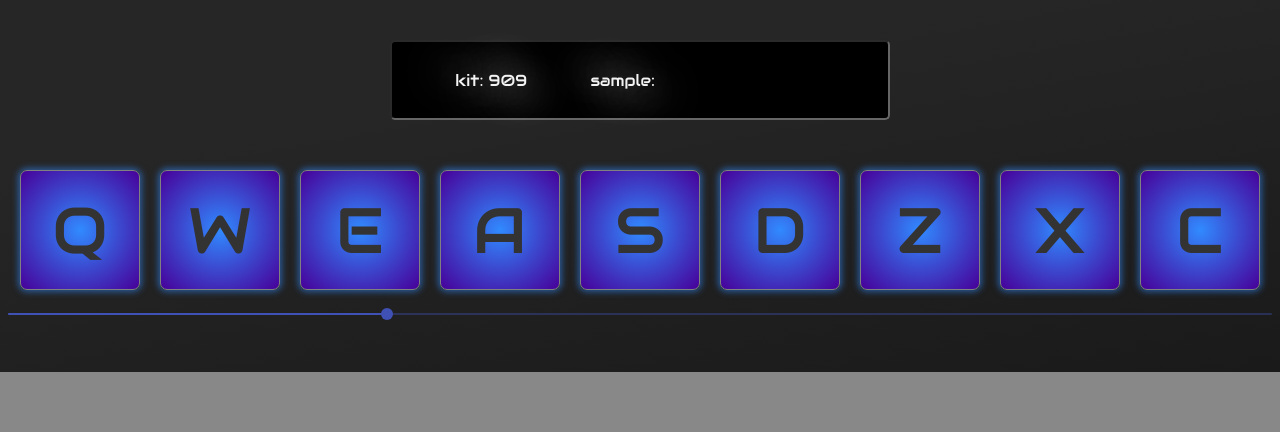
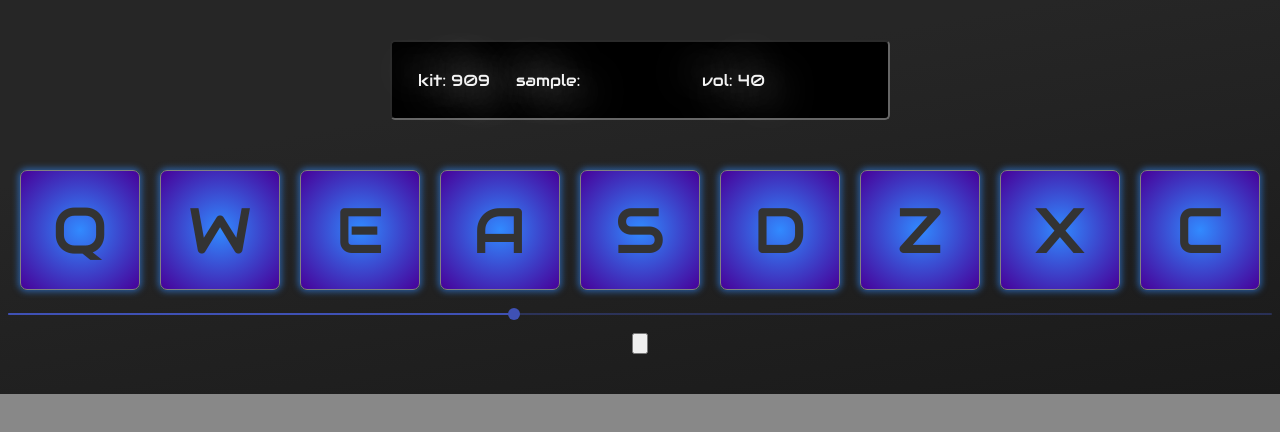
Before and after one commit to marcocosta1618/drum-machine, a React (Create React App) app: page / in a window 1280 px wide. Shown: the top 432 px of the page. Built offline with nearby package versions, Linux system fonts and the light colour scheme.

Commit message:
Add PowerButton.js component with functionality
Signed-off-by: marcocosta1618 <marcocosta1618@gmail.com>

```diff
--- a/src/components/Display.js
+++ b/src/components/Display.js
@@ -1,12 +1,13 @@
-//import React from 'react';
-
 export default function Display(props) {
 
-    return(
+    return props.power ? (
         <div id="display">
             <p>kit: 909</p>
             <p>sample: {props.soundLabel}</p>
-            {/* <p>{props.volume}</p> */}
+            <p>vol: {props.volume}</p>
+        </div>
+    ) : (
+        <div id="display">
         </div>
     )
 }
--- a/src/components/DrumPad.js
+++ b/src/components/DrumPad.js
@@ -8,8 +8,8 @@ export default function DrumPad(props) {
     const buttonEl = useRef(null);
 
     const handleClick = function(e) {
-        // play sound and prevent Uncaught(in promise) DOMException when running
-        // FCC test suite in Chrome:
+        // play sound (and prevent promise errors when running
+        // FCC test suite in Chrome):
         const sound = audioEl.current;
         // <audio /> volume range is 0. - 1.
         sound.volume = props.volume * 0.01;
@@ -21,18 +21,27 @@ export default function DrumPad(props) {
                     console.log(error);
                 })
         }
-        // update display
+        // update display and flashes pads
         props.updateDisplay(e.target.id);
-        // lightning button on keypresses
+        // lightning button on keypresses by rapidly toggling CSS classes
         const button = buttonEl.current;
         button.classList.toggle('press');
         setTimeout(() => button.classList.toggle('press'), 75);
     }
 
     return (
-        <button id={props.id} className="drum-pad" ref={buttonEl} onClick={handleClick} >
+        <button id={props.id}
+                className="drum-pad"
+                ref={buttonEl}
+                onClick={handleClick}
+                disabled={!props.power}
+                autoComplete="off" >
             {props.padLabel}
-            <audio id={props.padLabel} className="clip" ref={audioEl} src={props.url}></audio>
+            <audio id={props.padLabel}
+                   className="clip"
+                   ref={audioEl}
+                   src={props.url}>
+            </audio>
         </button>
     )
 }
--- a/src/components/PadBank.js
+++ b/src/components/PadBank.js
@@ -7,21 +7,21 @@ import soundBank from '../soundData/soundBank';
 
 
 // PadBank creates a DrumPad for each object in soundBank array
-function PadBank() {
+function PadBank(props) {
 
     const [ soundLabel, setSoundLabel ] = useState("");
     const updateDisplay = function(e) {
         setSoundLabel(e);
     }
 
-    const [ volume, setVolume ] = useState(30);
+    const [ volume, setVolume ] = useState(40);
     const handleChange = function(e, value) {
         setVolume(value);
     }
 
     return (
         <div id="padBank">
-            <Display soundLabel={soundLabel} volume={volume}/>
+            <Display soundLabel={soundLabel} volume={volume} power={props.power}/>
             {/* return a DrumPad component for each object in soundBank */}
             {soundBank.map((soundData) => {
                 return (
@@ -29,13 +29,17 @@ function PadBank() {
                         updateDisplay={updateDisplay}
                         padLabel={soundData.padLabel}
                         volume={volume}
+                        power={props.power}
                         id={soundData.id}
                         key={soundData.id} // unique key attribute for React
                         url={soundData.url}
                     />
                 )
             })}
-            <Volume volume={volume} handleChange={handleChange}/>
+            <Volume volume={volume}
+                    handleChange={handleChange}
+                    power={props.power}
+            />
         </div>
     )
 }
--- /dev/null
+++ b/src/components/PowerButton.js
@@ -0,0 +1,10 @@
+export default function PowerButton(props) {
+
+    return (
+        <div className="powerSwitch-div">
+            <input type="button"
+                   onClick={props.powerSwitch} >
+            </input>
+        </div>
+    )
+}
--- a/src/components/Volume.js
+++ b/src/components/Volume.js
@@ -3,6 +3,9 @@ import Slider from '@material-ui/core/Slider';
 export default function Volume(props) {
 
     return (
-        <Slider value={props.volume} onChange={props.handleChange} />
+        <Slider value={props.volume}
+                onChange={props.handleChange}
+                disabled={!props.power}
+        />
     )
 }
--- a/src/containers/DrumMachine.js
+++ b/src/containers/DrumMachine.js
@@ -1,6 +1,7 @@
-import { useEffect } from 'react';
+import { useEffect, useState } from 'react';
 
 import PadBank from '../components/PadBank';
+import PowerButton from '../components/PowerButton';
 import soundBank from '../soundData/soundBank';
 
 export default function DrumMachine() {
@@ -19,9 +20,15 @@ export default function DrumMachine() {
         clicked !== undefined && document.getElementById(clicked.id).click();
     }
 
+    const [ power, setPower ] = useState(true);
+    const powerSwitch = function() {
+        setPower(!power);
+    }
+
     return (
         <div id="drum-machine" tabIndex="-1" >
-            <PadBank  />
+            <PadBank  power={power}/>
+            <PowerButton power={power} powerSwitch={powerSwitch} />
         </div>
     );
 }
```
